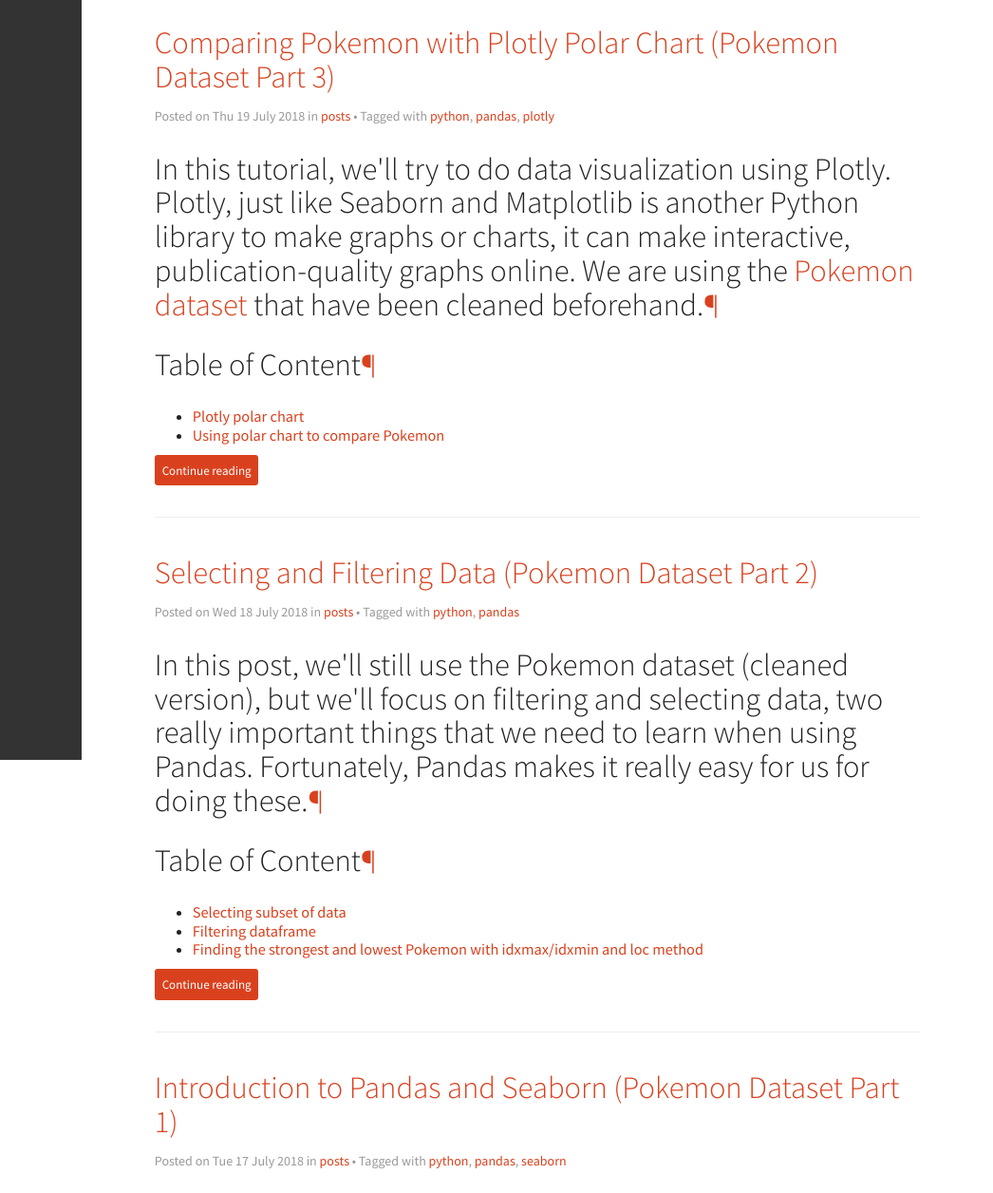
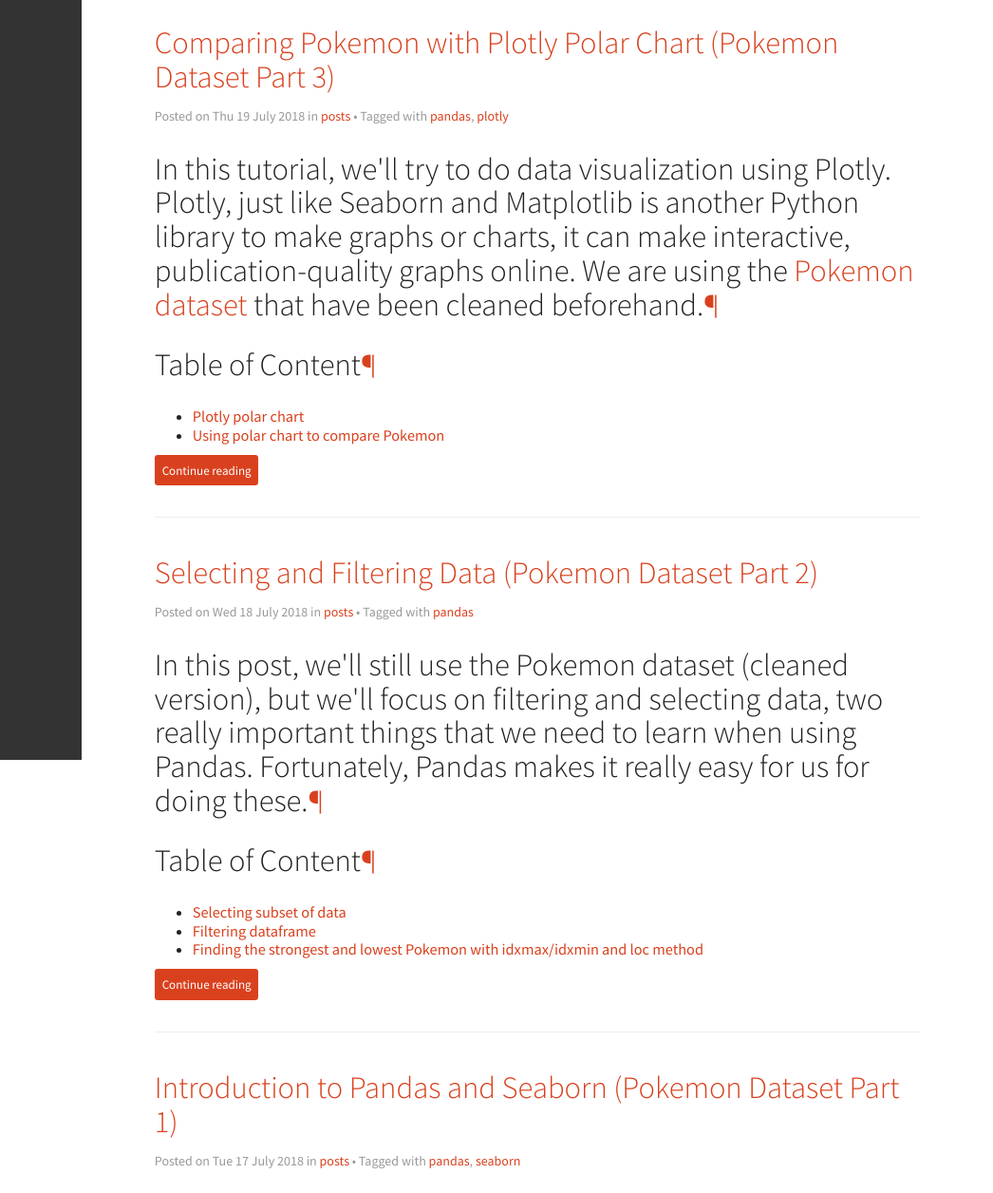
Before and after one commit to guramera/guramera.github.io, a plain HTML site: page category/posts.html in a window 1280 px wide. Shown: the top 1256 px of the page at 95% size, 234-1280 px from the left. Drawn offline with Linux system fonts and the light colour scheme.

Commit message:
Update posts.html

```diff
--- a/category/posts.html
+++ b/category/posts.html
@@ -73,7 +73,7 @@
 
           &#8226;     Tagged with
 
-              <a href="https://guramera.github.io/tag/python.html">python</a>,              <a href="https://guramera.github.io/tag/pandas.html">pandas</a>,              <a href="https://guramera.github.io/tag/plotly.html">plotly</a>
+              <a href="https://guramera.github.io/tag/pandas.html">pandas</a>,              <a href="https://guramera.github.io/tag/plotly.html">plotly</a>
     </p>
   </header>
   <div>
@@ -100,7 +100,7 @@
 
           &#8226;     Tagged with
 
-              <a href="https://guramera.github.io/tag/python.html">python</a>,              <a href="https://guramera.github.io/tag/pandas.html">pandas</a>
+             <a href="https://guramera.github.io/tag/pandas.html">pandas</a>
     </p>
   </header>
   <div>
@@ -128,7 +128,7 @@
 
           &#8226;     Tagged with
 
-              <a href="https://guramera.github.io/tag/python.html">python</a>,              <a href="https://guramera.github.io/tag/pandas.html">pandas</a>,              <a href="https://guramera.github.io/tag/seaborn.html">seaborn</a>
+              <a href="https://guramera.github.io/tag/pandas.html">pandas</a>,              <a href="https://guramera.github.io/tag/seaborn.html">seaborn</a>
     </p>
   </header>
   <div>
```
